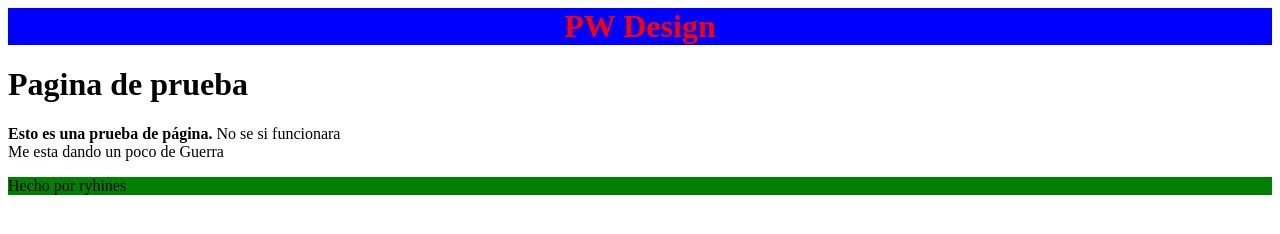
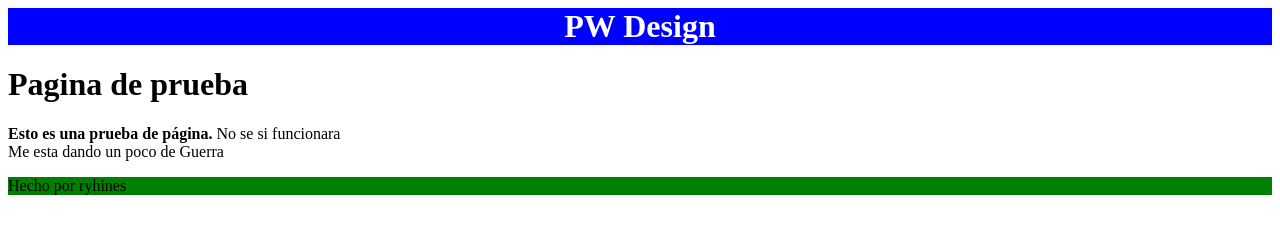
Before and after one commit to ryhines/pwhines, a plain HTML site: page index.html in a window 1280 px wide. Drawn offline with Linux system fonts and the light colour scheme.

Commit message:
Update index.html

```diff
--- a/index.html
+++ b/index.html
@@ -2,7 +2,7 @@
   <title> pw hines </title>
   <body>
     <header style = "background-color:blue">
-      <h1 style = "text-align:center; color:red"> PW Design</h1>
+      <h1 style = "text-align:center; color:white"> PW Design</h1>
     </header>
     <main>
       <h1> Pagina de prueba</h1>
```
